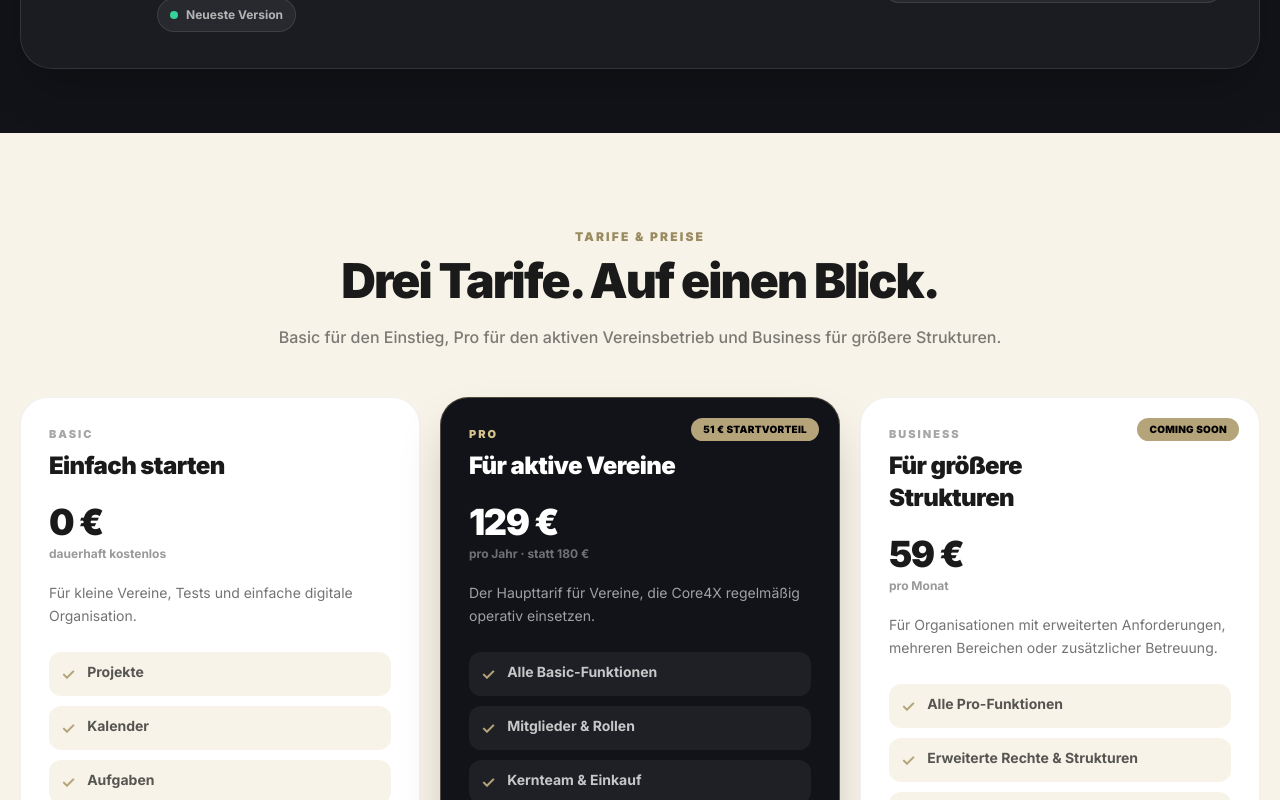
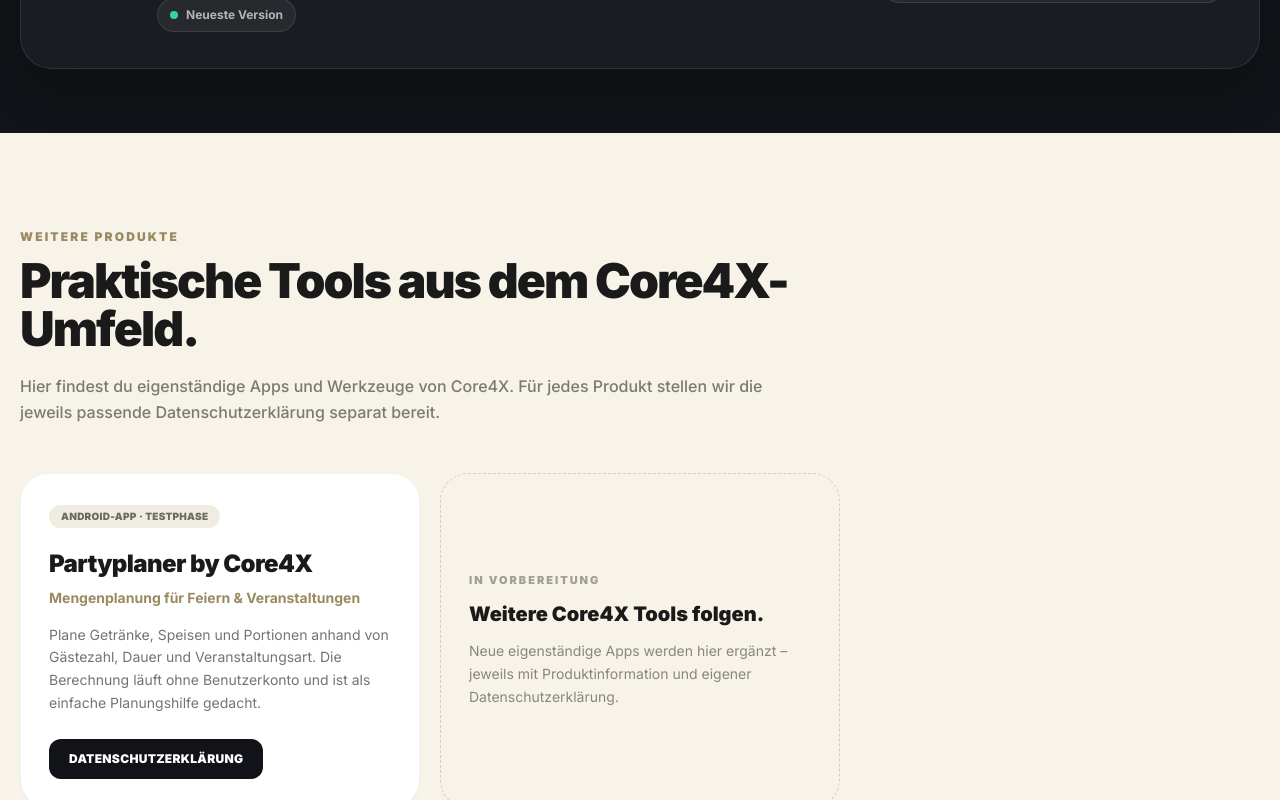
Before and after one commit to rainers79/core4X-landing, a React (Vite) app: page / in a window 1280 px wide. Shown: the part 980-1780 px from the top of the page. Built offline with nearby package versions, Linux system fonts and the light colour scheme; no server answers.

Commit message:
Weitere Produkte und App-Datenschutz ergänzen

```diff
--- a/src/App.tsx
+++ b/src/App.tsx
@@ -52,6 +52,7 @@
           <button onClick={() => go('preise')} className="text-sm font-bold text-black/55 hover:text-black">Tarife</button>
           <button onClick={() => go('features')} className="text-sm font-bold text-black/55 hover:text-black">Funktionen</button>
           <button onClick={() => go('download')} className="text-sm font-bold text-black/55 hover:text-black">Download</button>
+          <button onClick={() => go('products')} className="text-sm font-bold text-black/55 hover:text-black">Weitere Produkte</button>
           <button onClick={() => go('vergleich')} className="text-sm font-bold text-black/55 hover:text-black">Vergleich</button>
           <button onClick={() => go('faq')} className="text-sm font-bold text-black/55 hover:text-black">FAQ</button>
         </div>
@@ -73,6 +74,7 @@
           <button onClick={() => go('preise')} className="block text-sm font-bold">Tarife</button>
           <button onClick={() => go('features')} className="block text-sm font-bold">Funktionen</button>
           <button onClick={() => go('download')} className="block text-sm font-bold">Download</button>
+          <button onClick={() => go('products')} className="block text-sm font-bold">Weitere Produkte</button>
           <button onClick={() => go('vergleich')} className="block text-sm font-bold">Vergleich</button>
           <button onClick={() => go('faq')} className="block text-sm font-bold">FAQ</button>
           <a href={APP_BASE} className="block text-sm font-bold">App öffnen</a>
@@ -172,6 +174,61 @@
             App im Browser öffnen
           </a>
         </div>
+      </div>
+    </div>
+  </section>
+)
+
+
+type ProductKey = 'partyplaner'
+
+const productData: Record<ProductKey, {
+  name: string
+  subtitle: string
+  description: string
+  status: string
+}> = {
+  partyplaner: {
+    name: 'Partyplaner by Core4X',
+    subtitle: 'Mengenplanung für Feiern & Veranstaltungen',
+    description: 'Plane Getränke, Speisen und Portionen anhand von Gästezahl, Dauer und Veranstaltungsart. Die Berechnung läuft ohne Benutzerkonto und ist als einfache Planungshilfe gedacht.',
+    status: 'Android-App · Testphase',
+  },
+}
+
+const Products: React.FC<{ onPrivacy: (product: ProductKey) => void }> = ({ onPrivacy }) => (
+  <section id="products" className="py-24 px-5 bg-[#F7F3E8]">
+    <div className="max-w-7xl mx-auto">
+      <div className="max-w-3xl mb-12">
+        <div className="text-xs font-black uppercase tracking-[0.18em] text-[#9A8A60] mb-3">Weitere Produkte</div>
+        <h2 className="text-3xl md:text-5xl font-black tracking-[-0.04em]">Praktische Tools aus dem Core4X-Umfeld.</h2>
+        <p className="mt-5 text-black/50 font-medium leading-relaxed">
+          Hier findest du eigenständige Apps und Werkzeuge von Core4X. Für jedes Produkt stellen wir die jeweils passende Datenschutzerklärung separat bereit.
+        </p>
+      </div>
+
+      <div className="grid md:grid-cols-2 lg:grid-cols-3 gap-5">
+        <article className="rounded-[1.75rem] bg-white border border-black/5 p-6 md:p-7 shadow-sm">
+          <div className="inline-flex rounded-full bg-[#F0ECE1] px-3 py-1 text-[10px] font-black uppercase tracking-wide text-black/55">
+            {productData.partyplaner.status}
+          </div>
+          <h3 className="mt-5 text-2xl font-black tracking-tight">{productData.partyplaner.name}</h3>
+          <p className="mt-2 text-sm font-bold text-[#9A8A60]">{productData.partyplaner.subtitle}</p>
+          <p className="mt-4 text-sm text-black/55 leading-relaxed">{productData.partyplaner.description}</p>
+          <button
+            type="button"
+            onClick={() => onPrivacy('partyplaner')}
+            className="mt-6 inline-flex items-center justify-center rounded-xl bg-[#111318] px-5 py-3 text-xs font-black uppercase tracking-wide text-white"
+          >
+            Datenschutzerklärung
+          </button>
+        </article>
+
+        <article className="rounded-[1.75rem] border border-dashed border-black/15 p-6 md:p-7 flex flex-col justify-center min-h-64">
+          <div className="text-[11px] font-black uppercase tracking-[0.18em] text-black/35">In Vorbereitung</div>
+          <h3 className="mt-3 text-xl font-black">Weitere Core4X Tools folgen.</h3>
+          <p className="mt-3 text-sm text-black/45 leading-relaxed">Neue eigenständige Apps werden hier ergänzt – jeweils mit Produktinformation und eigener Datenschutzerklärung.</p>
+        </article>
       </div>
     </div>
   </section>
@@ -691,12 +748,14 @@
 const App: React.FC = () => {
   const [showImpressum, setShowImpressum] = useState(false)
   const [showDatenschutz, setShowDatenschutz] = useState(false)
+  const [productPrivacy, setProductPrivacy] = useState<ProductKey | null>(null)
 
   return (
     <div className="min-h-screen overflow-x-hidden">
       <Nav />
       <Hero />
       <DownloadUpdate />
+      <Products onPrivacy={setProductPrivacy} />
       <Preise />
       <Features />
       <Vergleich />
@@ -712,6 +771,7 @@
           <div className="text-xs text-black/35 font-medium">{new Date().getFullYear()} Core4X. Alle Rechte vorbehalten.</div>
           <div className="flex flex-wrap justify-center gap-5">
             <button onClick={() => setShowImpressum(true)} className="text-xs font-semibold text-black/45 hover:text-black">Impressum</button>
+            <button onClick={() => scrollToSection('products')} className="text-xs font-semibold text-black/45 hover:text-black">Weitere Produkte</button>
             <button onClick={() => setShowDatenschutz(true)} className="text-xs font-semibold text-black/45 hover:text-black">Datenschutz</button>
             <a href={`${APP_LEGAL_BASE}/terms.html`} target="_blank" rel="noreferrer" className="text-xs font-semibold text-black/45 hover:text-black">Nutzungsbedingungen</a>
             <a href="/account-deletion.html" className="text-xs font-semibold text-black/45 hover:text-black">Konto löschen</a>
@@ -735,6 +795,22 @@
           <p><a href={`${APP_LEGAL_BASE}/privacy.html`} target="_blank" rel="noreferrer" className="font-bold underline">Vollständige Datenschutzerklärung öffnen</a></p>
         </Modal>
       )}
+
+      {productPrivacy === 'partyplaner' && (
+        <Modal title="Datenschutz – Partyplaner by Core4X" onClose={() => setProductPrivacy(null)}>
+          <p className="font-bold">Stand: 1. Oktober 2026</p>
+          <p>Partyplaner by Core4X ist eine eigenständige Planungshilfe für Feiern und Veranstaltungen.</p>
+          <p className="font-bold">Welche Daten verarbeitet die App?</p>
+          <p>Die App benötigt kein Benutzerkonto. Eingaben wie Gästezahl, Veranstaltungsdauer, ausgewählte Getränke, Speisen und eigene Artikel werden für die Berechnung innerhalb der App verwendet und nicht an einen Core4X-Server übertragen.</p>
+          <p className="font-bold">Keine Weitergabe von Planungsdaten</p>
+          <p>Die im Partyplaner eingegebenen Planungsdaten werden von Core4X nicht verkauft und nicht zu Werbezwecken an Dritte weitergegeben.</p>
+          <p className="font-bold">Externe Dienste und Links</p>
+          <p>Wenn du aus dem Partyplaner einen externen Link öffnest, zum Beispiel zur Core4X-Webseite oder zu Google Play, gelten für den aufgerufenen Dienst dessen eigene Datenschutzbestimmungen. Google kann im Rahmen von Play Store, Installation und Gerätebetrieb eigene technische Daten verarbeiten.</p>
+          <p className="font-bold">Verantwortlicher und Kontakt</p>
+          <p>Natascha Schmidt<br />Friedrich-Schmolka-Straße 12<br />2542 Kottingbrunn · Österreich<br />E-Mail: office@core4xapp.com</p>
+          <p>Bei späteren Versionen mit zusätzlichen Online-Funktionen wird diese Datenschutzerklärung entsprechend aktualisiert.</p>
+        </Modal>
+      )}
     </div>
   )
 }
```
